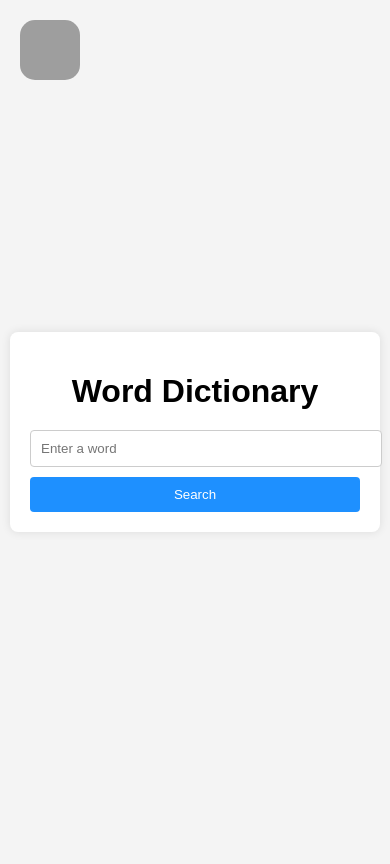
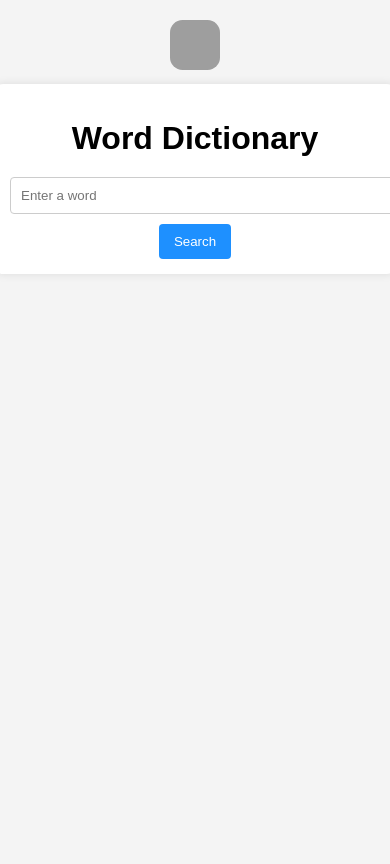
Before and after one commit to purvacode-80/Word-Dictionary, a Flask app: page / in a window 390 px wide; the page is wider, and only the part inside the window is pictured. After the commit the page ends 259 px from the top of that part, so only its background shows below. Run offline with Flask 3, Linux system fonts and the light colour scheme; some web fonts are replaced; grey boxes are pictures that could not be loaded.

Commit message:
Update style.css 2

```diff
--- a/static/style.css
+++ b/static/style.css
@@ -56,41 +56,20 @@
     margin-top: 10px;
 }
 
-/* Media Queries for smaller screens */
-@media only screen and (max-width: 600px) {
-    body {
-        padding: 10px; /* Adjust padding for smaller screens */
-    }
-
-    .container {
-        width: 100%; /* Ensure container takes full width on small devices */
-        max-width: none; /* Remove max-width restriction */
-    }
-
-    button {
-        width: 100%; /* Buttons will also take full width on small screens */
-    }
-}
-
+/* Responsive design for side menu */
 .navbar {
-    /* visibility: hidden; */
-    /* display: none; */
-    /* display: none; */
-    justify-content : space-between;
+    display: flex;
+    justify-content: space-between;
     align-items: center;
     padding: 0px;
     position: fixed;
-    /* visibility: hidden; */
-    /* width: 0px;
-    height: 0px; */
     top: 0;
+    width: 100%;
+    background-color: #fff;
+    z-index: 1000;
 }
 
 .logo {
-    position: fixed;
-    top: 0;
-    left: 0;
-    margin-top : 50px;
     margin: 20px;
 }
 
@@ -100,10 +79,6 @@
     border-radius: 25%;
     cursor: pointer;
 }
-
-/* .main-nav {
-    margin-top: 20px;
-} */
 
 #side-menu {
     position: fixed;
@@ -118,10 +93,6 @@
     z-index: 999;
 }
 
-ol li {
-    list-style-type: none;
-}
-
 .menu li {
     margin: 20px;
 }
@@ -133,15 +104,13 @@
     text-decoration: none;
     text-align: center;
     font-family: "Montserrat", sans-serif;
-        font-optical-sizing: auto;
     font-weight: 600;
-        font-style: normal;
     font-size: 25px;
     padding: 10px 20px;
     display: block;
 }
 
-/* Make dropdowns position themselves normally and take up space */
+/* Dropdown styling */
 .submenu .dropdown {
     display: none;
     position: relative;
@@ -150,38 +119,26 @@
     margin-top: 10px;
 }
 
-/* When hovering over or clicking, show the dropdown */
-.submenu:hover .dropdown,
-.submenu .dropdown-active {
+/* Show dropdown on hover */
+.submenu:hover .dropdown {
     display: block;
 }
 
-/* Adjust submenu shifting */
-.submenu {
-    position: relative;
-}
-
-.dropdown a:hover .dropdown{
-    text-decoration: underline;
-}
-
-/* Submenu links */
 .submenu .dropdown a {
-    /* padding: 10px; */
     color: cornsilk;
     font-family: Verdana;
-    font-weight: 100;
     font-size: 18px;
-    display: block;
-}
-
-/* Show submenu on hover */
-.submenu:hover .dropdown {
     display: block;
 }
 
 /* Responsive design for mobile devices */
 @media screen and (max-width: 768px) {
+    body {
+        height: auto;
+        padding: 10px;
+        flex-direction: column;
+    }
+
     #side-menu {
         width: 200px;
     }
@@ -189,4 +146,25 @@
     .menu a {
         font-size: 18px;
     }
+
+    #logo-img {
+        width: 50px;
+        height: 50px;
     }
+
+    /* Adjust container on smaller screens */
+    .container {
+        width: 100%;
+        padding: 15px;
+    }
+
+    /* Mobile adjustments for the menu */
+    .navbar {
+        flex-direction: column;
+        align-items: flex-start;
+    }
+
+    .logo {
+        margin: 10px 20px;
+    }
+}
```
Lines whose indentation alone changed are shown as unchanged.
